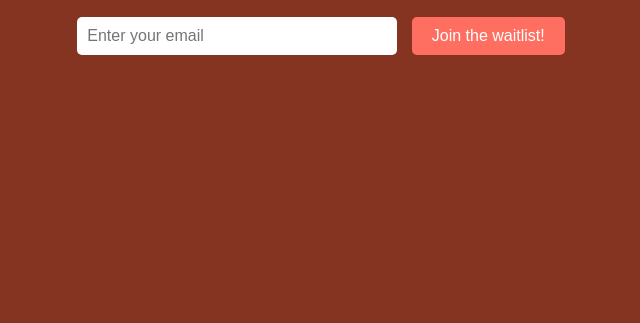
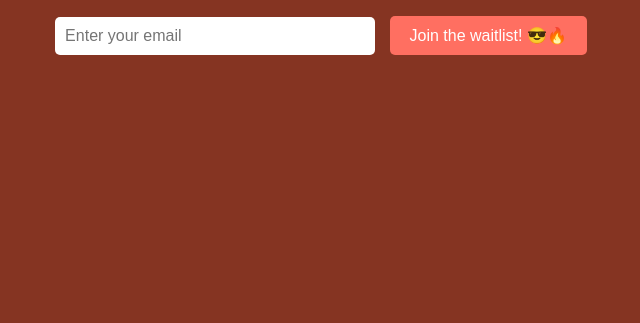
Before and after one commit to clique-mobile/clique-mobile.github.io, a plain HTML site: page index.html in a window 1280 px wide. Shown: the part 477-800 px from the top of the page, without its empty margins (319-959 px from the left). Drawn offline with Linux system fonts and the light colour scheme.

Commit message:
added emojis

```diff
--- a/index.html
+++ b/index.html
@@ -6,7 +6,6 @@
   <title>Clique Waitlist</title>
   <link rel="stylesheet" href="styles.css">
   <link rel="icon" type="image/x-icon" href="favicon.ico">
-
 </head>
 <body>
   <div class="container">
@@ -21,7 +20,7 @@ action="https://formspree.io/f/mzzepzqq"
 method="POST"
 >
   <input type="email" name="email" placeholder="Enter your email" required>
-<button type="submit" >Join the waitlist!</button>
+<button type="submit" >Join the waitlist! 😎🔥</button>
 </form>
       <p class="success-message" id="success-message" style="display: none;">Thank you! You've been added to the waitlist.</p>
     </main>
```
